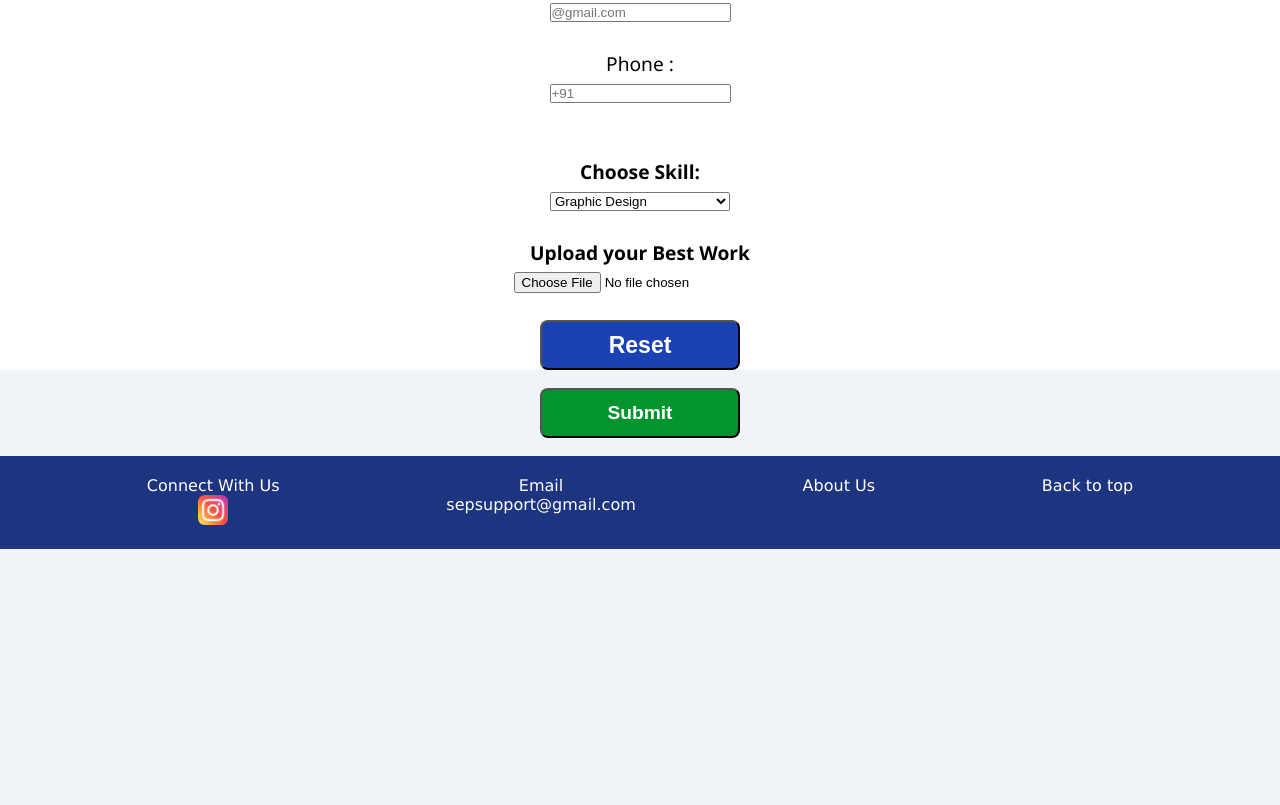
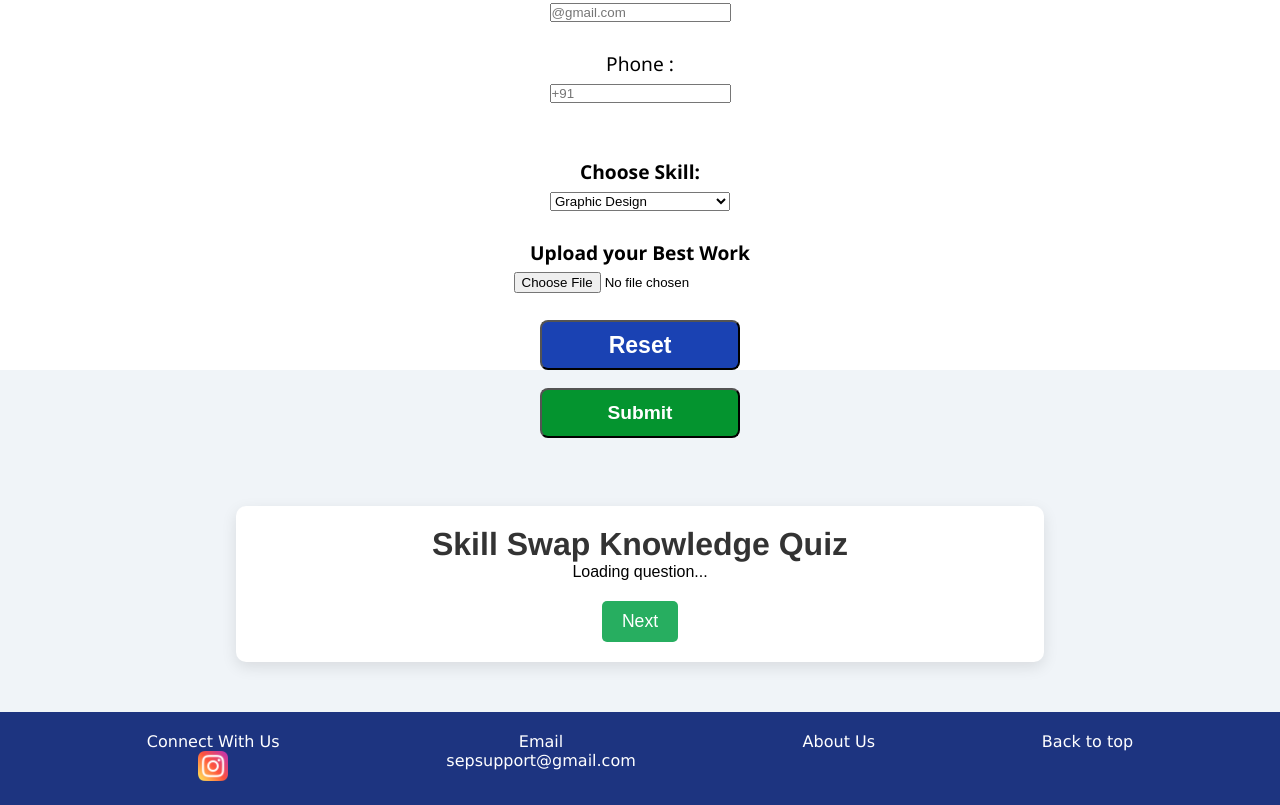
Before and after one commit to Sufyaan04/edt, a plain HTML site: page index.html in a window 1280 px wide. Shown: the part 1247-2052 px from the top of the page. Before the commit the page ends 1796 px from the top, so only its background shows below. Drawn offline with Linux system fonts and the light colour scheme.

Commit message:
Update index.html

```diff
--- a/index.html
+++ b/index.html
@@ -125,6 +125,20 @@
     </form>
     <br>
 </div>
+<div class="quiz-container">
+    <h1>Skill Swap Knowledge Quiz</h1>
+    <div id="quiz">
+        <div class="question-container">
+            <p id="question">Loading question...</p>
+            <div class="options" id="options"></div>
+        </div>
+        <button id="next-btn" onclick="nextQuestion()">Next</button>
+    </div>
+    <div id="result" class="result-container">
+        <p>Your score: <span id="score">0</span>/5</p>
+        <button onclick="restartQuiz()">Restart Quiz</button>
+    </div>
+</div>
 </body>
 <footer>
     <ul class="footer" >
```
